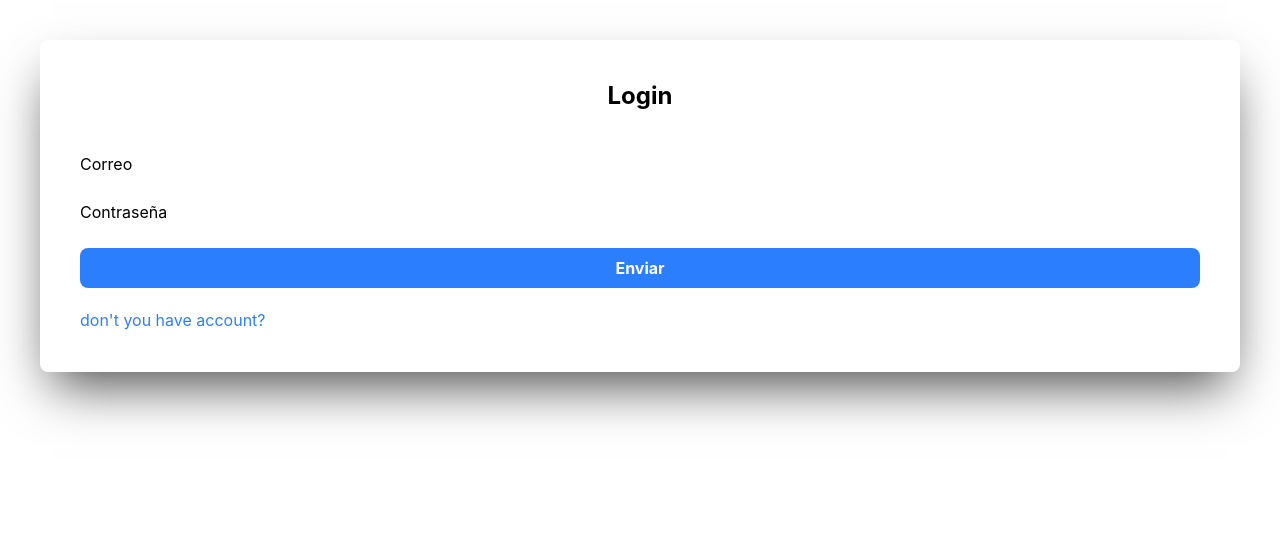
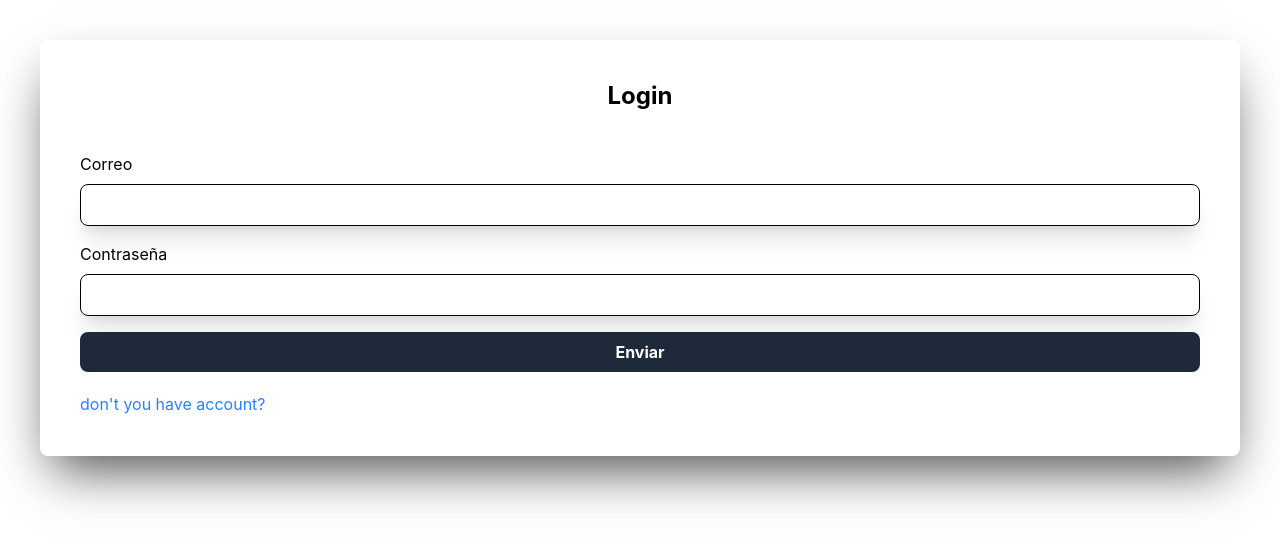
Before and after one commit to and1ru/restaurante-front, a React (Vite) app: page /login in a window 1280 px wide. Shown: the top 546 px of the page. Built offline with nearby package versions, Linux system fonts and the light colour scheme.

Commit message:
se creo un objeto para centralizar los estilos

```diff
--- a/src/components/input-component.tsx
+++ b/src/components/input-component.tsx
@@ -1,10 +1,6 @@
-import {
-  Controller,
-  type Control,
-  type FieldError,
-  type FieldValues,
-  type Path,
-} from "react-hook-form";
+import type {Control, FieldError, FieldValues, Path} from "react-hook-form";
+import {Controller,} from "react-hook-form"
+import { style } from "../helper/style";
 
 interface Props<T extends FieldValues> {
   type: string;
@@ -16,15 +12,15 @@ interface Props<T extends FieldValues> {
 
 export const Input = <T extends FieldValues>({type,name,label,error,control}: Props<T>) => {
   return (
-    <>
+    <div className="flex flex-col gap-2">
       <label htmlFor={name}>{label}</label>
       <Controller
         control={control}
         name={name}
-        render={({ field }) => <input {...field} id={name} type={type} />}
+        render={({ field }) => <input {...field} id={name} type={type} className={style.input} />}
       />
 
-      {error ? <p>{error.message}</p> : null}
-    </>
+      {error ? <p className={style.error}>{error.message}</p> : ""}
+    </div>
   );
 };
--- a/src/components/login-form-component.tsx
+++ b/src/components/login-form-component.tsx
@@ -3,6 +3,7 @@ import { Input } from "./input-component";
 import { zodResolver } from "@hookform/resolvers/zod";
 import { loginSchema, type loginType } from "../schemas/login";
 import { useForm, type SubmitHandler } from "react-hook-form";
+import { style } from "../helper/style";
 
 export const LoginForm = () => {
     const navegar = useNavigate()
@@ -21,10 +22,10 @@ export const LoginForm = () => {
         navegar("/private/dashboard", {replace:true})
     }
   return (
-        <form onSubmit={handleSubmit(handleForm)} className="flex flex-col">
+        <form onSubmit={handleSubmit(handleForm)} className={style.form}>
             <Input control={control} label="Correo" name="email" type="text" error={errors.email}/>
             <Input control={control} label="Contraseña" name="password" type="password" error={errors.password}/>
-            <button className="p-2 rounded-lg w-full bg-blue-500 text-white font-bold hover:bg-blue-600 button-transform mb-5">Enviar</button>
+            <button className={style.button}>Enviar</button>
         </form>
   );
 };
--- a/src/components/main-component.tsx
+++ b/src/components/main-component.tsx
@@ -2,7 +2,7 @@ import { Outlet } from "react-router-dom";
 
 export const MainComponent = () => {
   return (
-    <main className="p-6 max-w-7xl mx-auto">
+    <main className="p-6 max-w-7xl mx-auto ">
         <Outlet></Outlet>
     </main>
   );
--- a/src/components/register-form-component.tsx
+++ b/src/components/register-form-component.tsx
@@ -3,6 +3,7 @@ import { Input } from "./input-component";
 import { zodResolver } from "@hookform/resolvers/zod";
 import { useForm, type SubmitHandler } from "react-hook-form";
 import { registerSchema, type registerType } from "../schemas/register";
+import { style } from "../helper/style";
 
 export const RegisterForm = () => {
     const navegar = useNavigate()
@@ -26,7 +27,7 @@ export const RegisterForm = () => {
             <Input control={control} label="Correo" name="email" type="text" error={errors.email}/>
             <Input control={control} label="Contraseña" name="password" type="password" error={errors.password}/>
             <Input control={control} label="Confirmar contraseña" name="confirmPassword" type="password" error={errors.confirmPassword}></Input>
-            <button className="p-2 rounded-lg w-full bg-blue-500 text-white font-bold hover:bg-blue-600 button-transform mb-5">Enviar</button>
+            <button className={style.button}>Enviar</button>
         </form>
   );
 };
--- /dev/null
+++ b/src/helper/style.ts
@@ -0,0 +1,6 @@
+export const style = {
+    button: "p-2 rounded-lg w-full bg-gray-800 text-white font-bold hover:bg-gray-900 button-transform mb-5",
+    input: "shadow-xl p-2 rounded-lg border",
+    error: "text-red-500 font-bold",
+    form: "flex flex-col gap-4"
+}
--- a/src/schemas/login.ts
+++ b/src/schemas/login.ts
@@ -1,8 +1,8 @@
 import z from 'zod'
 
 export const loginSchema = z.object({
-    email: z.email(),
-    password: z.string()
+    email: z.email("no es un correo"),
+    password: z.string().min(1, "la contraseña es obligatoria")
 })
 
 export type loginType = z.infer<typeof loginSchema>
--- a/src/schemas/register.ts
+++ b/src/schemas/register.ts
@@ -1,9 +1,9 @@
 import z from 'zod'
 
 export const registerSchema = z.object({
-    email: z.email(),
-    password: z.string(),
-    confirmPassword: z.string()
+    email: z.email("no es un correo"),
+    password: z.string().min(1, "la contraseña es obligatoria"),
+    confirmPassword: z.string().min(1, "debe confirmar la contraseña")
 }).refine(data => data.password === data.confirmPassword, {
     message: "Las contraseñas son diferentes",
     path: ['confirmPassword']
```
